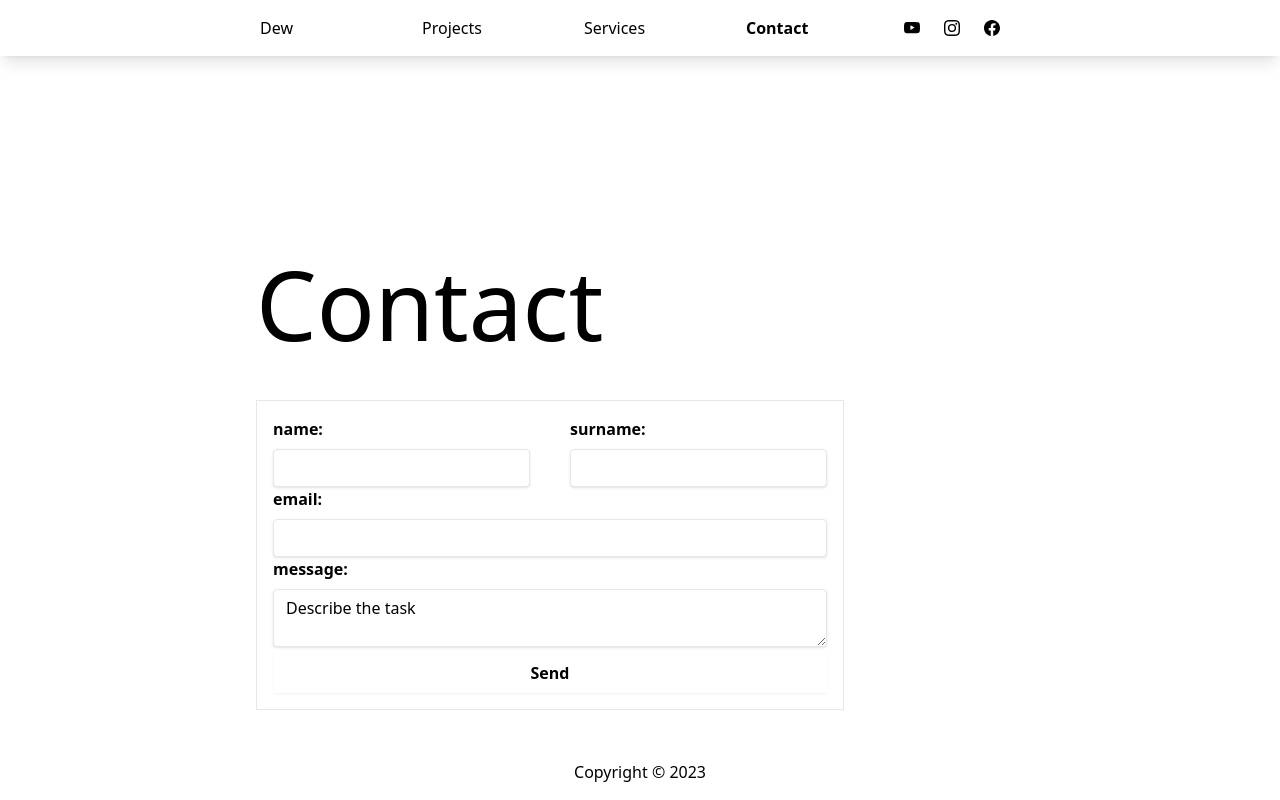
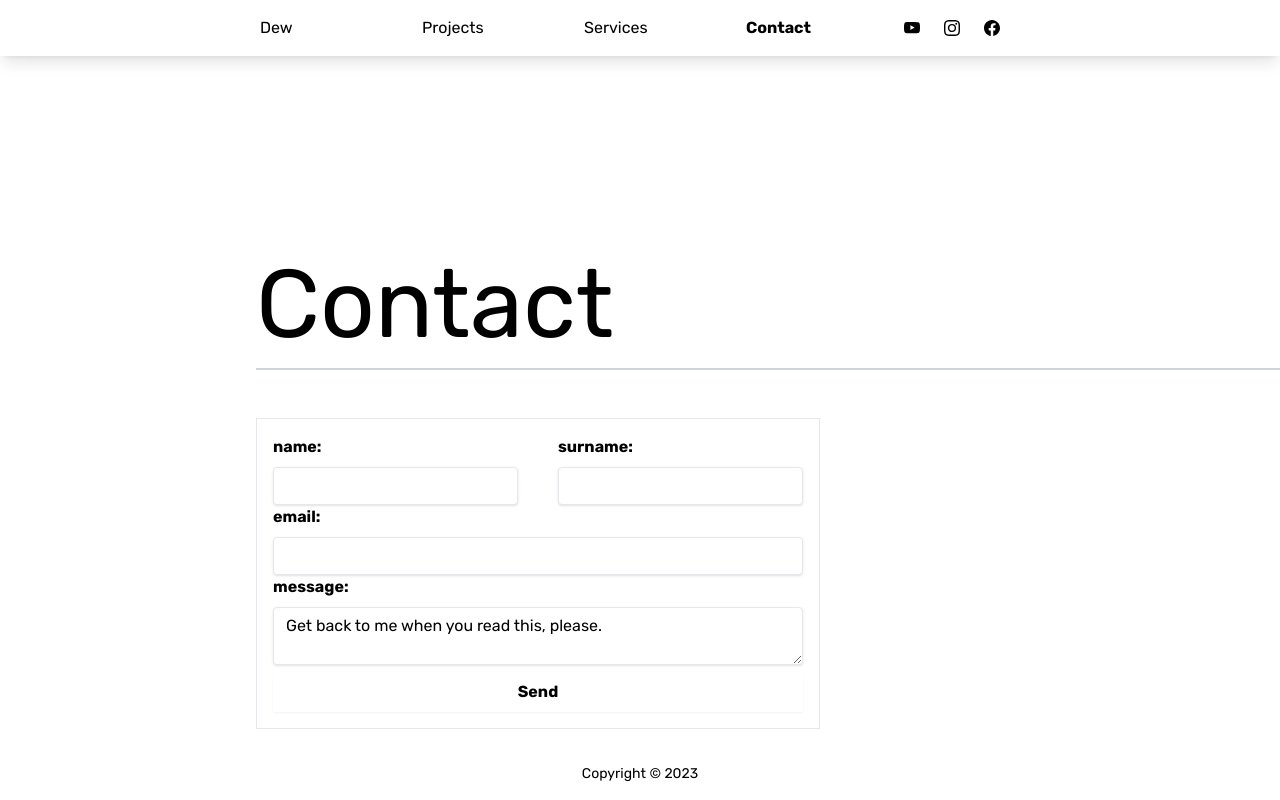
Before and after one commit to rosiak0/dewfpv, a Next.js app: page /contact in a window 1280 px wide. Built offline with nearby package versions, Linux system fonts and the light colour scheme.

Commit message:
fixed form

```diff
--- a/components/Footer.tsx
+++ b/components/Footer.tsx
@@ -1,7 +1,7 @@
 const Footer = () => {
   return (
-    <div className="text-center  fixed bottom-0 left-0 w-full py-4">
-      <h1>Copyright © {new Date().getFullYear()}</h1>
+    <div className="text-center  fixed bottom-0 left-0 w-full py-4 ">
+      <h3 className="text-sm ">Copyright © {new Date().getFullYear()}</h3>
     </div>
   );
 };
--- a/components/PageTitle.tsx
+++ b/components/PageTitle.tsx
@@ -1,5 +1,10 @@
 const PageTitle = ({ children }: any) => {
-  return <h1 className="md:text-8xl mb-12 text-6xl">{children}</h1>;
+  return (
+    <>
+      <h1 className="md:text-8xl mb-4 text-6xl">{children}</h1>
+      <hr className="w-screen mb-12 border border-gray-300"></hr>
+    </>
+  );
 };
 
 export default PageTitle;
--- a/pages/_document.tsx
+++ b/pages/_document.tsx
@@ -1,13 +1,19 @@
-import { Html, Head, Main, NextScript } from 'next/document'
+import { Html, Head, Main, NextScript } from "next/document";
 
 export default function Document() {
   return (
     <Html lang="en">
-      <Head />
+      <Head>
+        <link
+          // href="https://fonts.googleapis.com/css2?family=Sono:wght@200;300;400;500;600;700;800&display=swap"
+          href="https://fonts.googleapis.com/css2?family=Rubik:wght@300;400;500;600;700;800&display=swap"
+          rel="stylesheet"
+        />
+      </Head>
       <body>
         <Main />
         <NextScript />
       </body>
     </Html>
-  )
+  );
 }
--- a/pages/contact/index.tsx
+++ b/pages/contact/index.tsx
@@ -77,13 +77,13 @@ const Contact = () => {
               </label>
               <textarea
                 className="focus:shadow-outline w-full appearance-none rounded border py-2 px-3 leading-tight text-mainbg shadow focus:outline-none"
-                defaultValue="Describe the task"
+                defaultValue="Get back to me when you read this, please."
                 required
                 id="message"
                 ref={messageInputRef}
               ></textarea>
             </div>
-            <button className="w-full border-3 py-2 shadow-sm font-bold">
+            <button className="w-full border-3 border-black py-2 shadow-sm font-bold">
               Send
             </button>
           </form>
--- a/pages/projects/index.tsx
+++ b/pages/projects/index.tsx
@@ -1,11 +1,12 @@
 import PageWrapper from "../../components/PageWrapper";
 import TextWrapper from "../../components/TextWrapper";
+import PageTitle from "../../components/PageTitle";
 
 const Projects = () => {
   return (
     <PageWrapper>
       <TextWrapper>
-        <h1>Projects</h1>
+        <PageTitle>Projects</PageTitle>
       </TextWrapper>
     </PageWrapper>
   );
--- a/pages/services/index.tsx
+++ b/pages/services/index.tsx
@@ -1,11 +1,12 @@
 import PageWrapper from "../../components/PageWrapper";
 import TextWrapper from "../../components/TextWrapper";
+import PageTitle from "../../components/PageTitle";
 
 const Services = () => {
   return (
     <PageWrapper>
       <TextWrapper>
-        <h1>Services</h1>
+        <PageTitle>Services</PageTitle>
       </TextWrapper>
     </PageWrapper>
   );
--- a/styles/globals.css
+++ b/styles/globals.css
@@ -5,4 +5,5 @@
 html,
 body {
   height: 100%;
+  font-family: "Rubik", sans-serif;
 }
```
